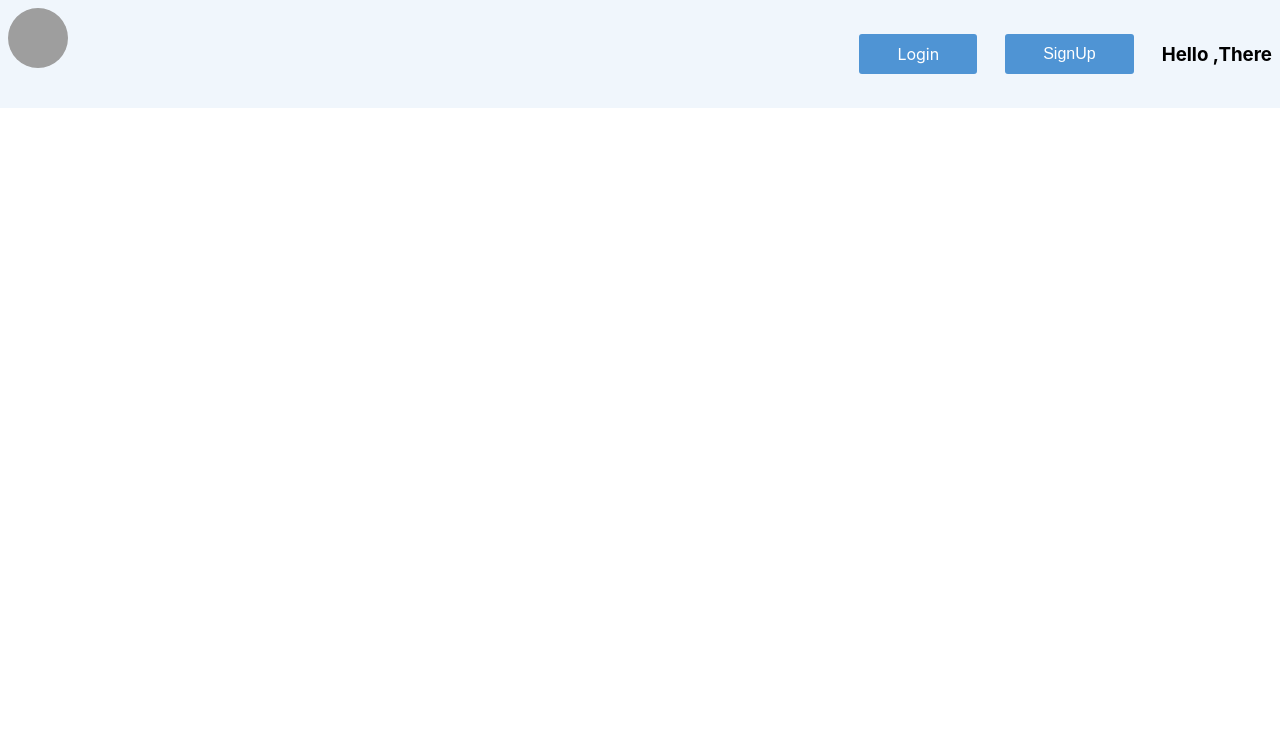
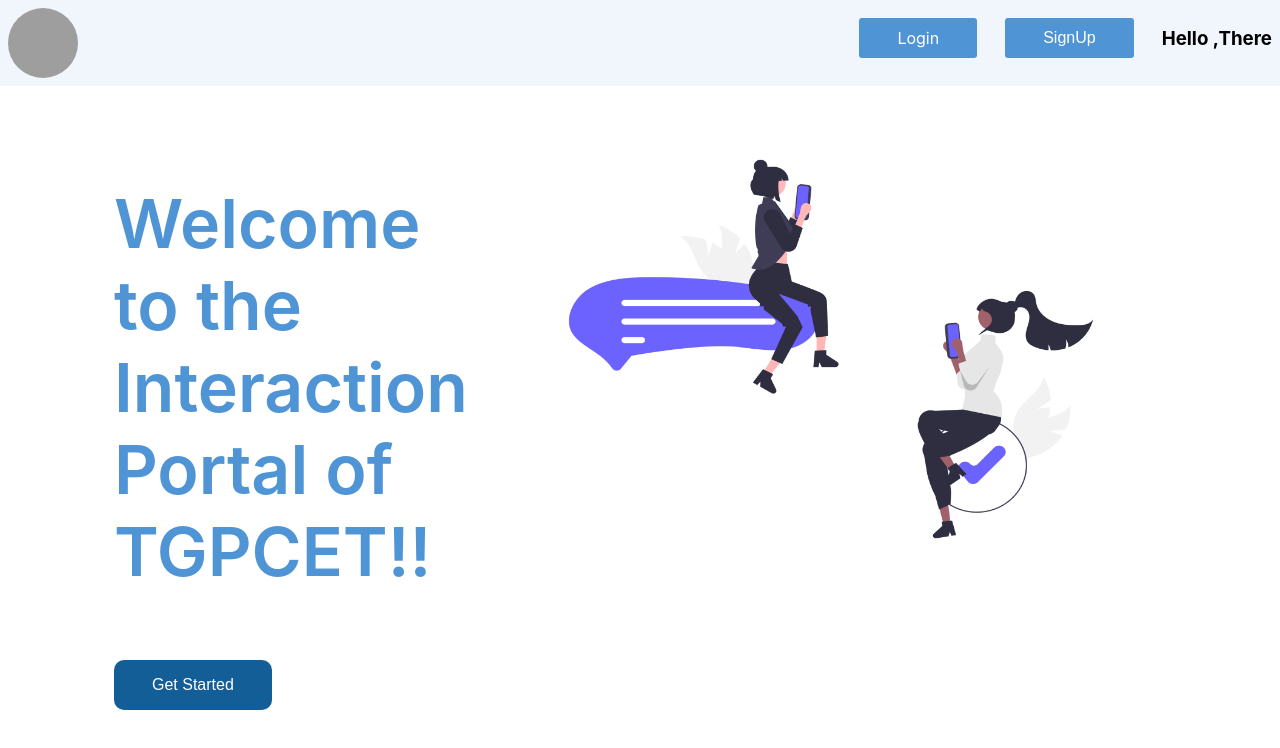
Before and after one commit to sonappatil/Alumni_interaction_system, a React (Create React App) app: page / in a window 1280 px wide. Shown: the top 748 px of the page. Built offline with nearby package versions, Linux system fonts and the light colour scheme; grey boxes are pictures that could not be loaded.

Commit message:
added homepage

```diff
--- a/src/App.js
+++ b/src/App.js
@@ -7,12 +7,16 @@ import{
 
 import DeptStudents from './Components/DeptStudents'
 import Navbar from './Components/Navbar'
+import Steps from './Components/Steps';
+import Welcome from './Components/Welcome';
 
 function App() {
   return (
     <div>
      <BrowserRouter>
      <Navbar/>
+     <Welcome/>
+     <Steps/>
      <Routes>
        <Route>
          <Route path='deptStudents' element={<DeptStudents/>}/>
--- a/src/Components/Navbar.js
+++ b/src/Components/Navbar.js
@@ -10,10 +10,10 @@ function Navbar() {
         fontSize:'16px',
         color:'white',
         border:'none',
-        borderRadius:'3px',
+        marginRight:'28px',
         marginTop:'10px',
         marginBottom:'10px',
-        marginRight:'28px',
+        borderRadius:'3px',
         cursor:'pointer',
         textDecoration:'none'
 
@@ -23,14 +23,16 @@ function Navbar() {
   return (
     <div>
         <div>
-            <div style={{backgroundColor:'#f0f6fc',padding:'8px',display:'flex',justifyContent:'space-between'}}>
-                <img style={{width:'60px', height:'60px',borderRadius:'50%'}} src="https://img.collegedekhocdn.com/media/img/institute/logo/1665457.png" alt="" />
+            <div style={{backgroundColor:'#f0f6fc',padding:'8px',display:'flex',
+            justifyContent:'space-between',position:'fixed',right:'0',left:'0',height:'70px'}}>
+                <img style={{width:'70px', height:'70px',borderRadius:'50%'}} src="https://img.collegedekhocdn.com/media/img/institute/logo/1665457.png" alt="" />
                 <div >
-                    <ul type='none'style={{display:'flex',justifyContent:'space-between'}}>
+                    <div style={{display:'flex'}}>
                         <Link to='deptStudents' style={mystyle} >Login</Link>
                         <button style={mystyle}>SignUp</button>
                         <h3>Hello ,There</h3>
-                    </ul>
+                    </div>
+
                 </div>
             </div>
 
--- /dev/null
+++ b/src/Components/Steps.js
@@ -0,0 +1,13 @@
+import React from 'react'
+
+function Steps() {
+  return (
+    <div>
+        <div>
+
+        </div>
+    </div>
+  )
+}
+
+export default Steps
--- /dev/null
+++ b/src/Components/Welcome.js
@@ -0,0 +1,36 @@
+import React from 'react'
+import Interaction from '../Images/Interaction.png';
+function Welcome() {
+    const myStyle ={
+        image:{
+            width:'670px',
+            height:'470px'
+        },
+        text:{
+            fontSize:'68px',
+            fontWeight:'600',
+            color:'#4f94d4'
+        },
+        button:{
+            border:'none',
+            backgroundColor:'#135e96',
+            color:'white',
+            padding:'16px 38px',
+            fontSize:'16px',
+            borderRadius:'10px'
+        }
+    }
+  return (
+    <div style={{display:'flex',justifyContent:'space-between',padding:'114px'}}>
+        <div style={{width:'800px'}} >
+            <h3 style={myStyle.text}>Welcome to the Interaction Portal of TGPCET!!</h3>
+            <button style={myStyle.button}>Get Started</button>
+        </div >
+        <div>
+            <img style={myStyle.image} src={Interaction} alt="interaction-img" />
+        </div>
+    </div>
+  )
+}
+
+export default Welcome
```
Also changed, not shown: src/Images/Interaction.png (added).
